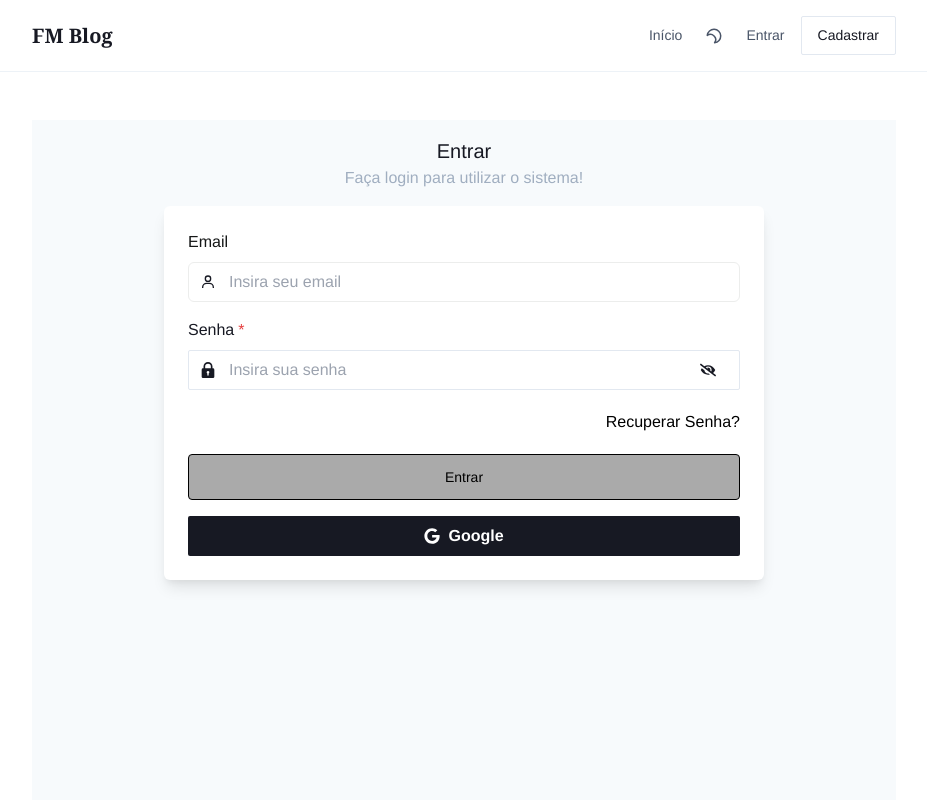
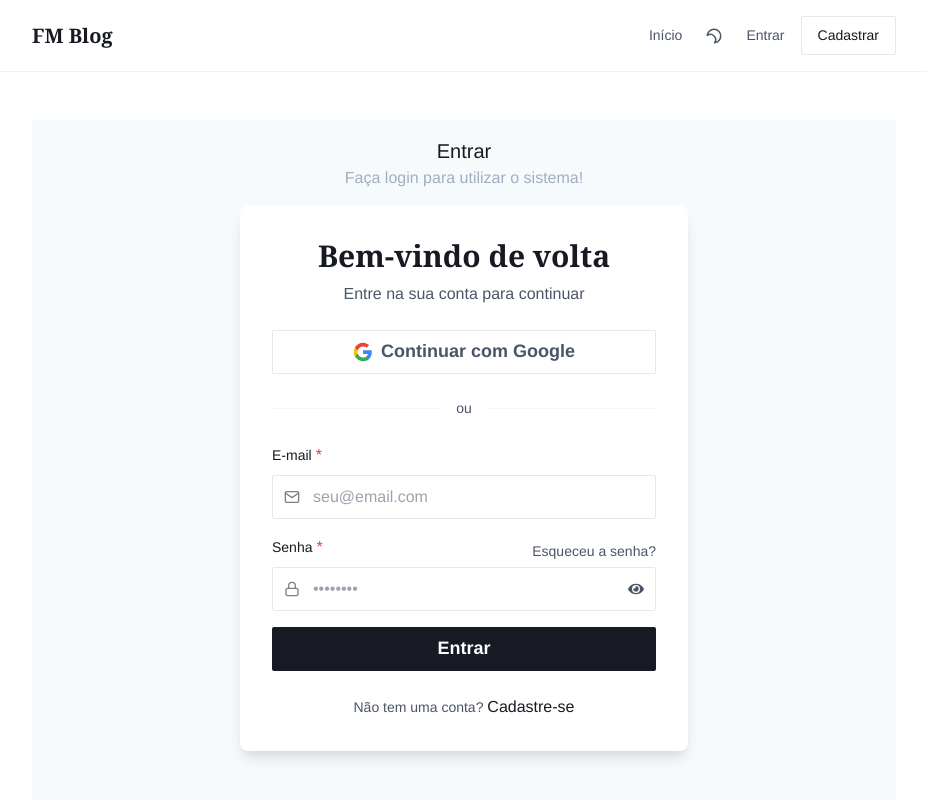
Before and after one commit to FelipeMeloGomes/FM-Blog, a React (Vite) app: page /login in a window 1280 px wide. Shown: the top 800 px of the page, without its empty margins (176-1103 px from the left). Built offline with nearby package versions, Linux system fonts and the light colour scheme; no server answers.

Commit message:
refactor: redesign login form with modern card layout

```diff
--- a/src/components/LoginForm/index.tsx
+++ b/src/components/LoginForm/index.tsx
@@ -1,10 +1,45 @@
-import { Box } from "@chakra-ui/react";
-import type { FormEvent } from "react";
+import {
+  Box,
+  Button,
+  Divider,
+  FormControl,
+  FormLabel,
+  HStack,
+  Heading,
+  Input,
+  InputGroup,
+  InputRightElement,
+  Link,
+  Stack,
+  Text,
+} from "@chakra-ui/react";
+import { useState } from "react";
+import { FaEye, FaEyeSlash } from "react-icons/fa";
+import { FiLock, FiMail } from "react-icons/fi";
+import { Link as RouterLink } from "react-router-dom";
 import { useAuthForm } from "../../hooks/useAuthForm";
-import { AuthButtons } from "../AuthButtons";
-import { LoginFormFields } from "../LoginFormFields";
-import { PasswordResetForm } from "../PasswordResetForm";
 import type { loginFormProps } from "./types";
+
+const GoogleIcon = () => (
+  <svg viewBox="0 0 24 24" width="20" height="20" aria-hidden="true">
+    <path
+      d="M22.56 12.25c0-.78-.07-1.53-.2-2.25H12v4.26h5.92c-.26 1.37-1.04 2.53-2.21 3.31v2.77h3.57c2.08-1.92 3.28-4.74 3.28-8.09z"
+      fill="#4285F4"
+    />
+    <path
+      d="M12 23c2.97 0 5.46-.98 7.28-2.66l-3.57-2.77c-.98.66-2.23 1.06-3.71 1.06-2.86 0-5.29-1.93-6.16-4.53H2.18v2.84C3.99 20.53 7.7 23 12 23z"
+      fill="#34A853"
+    />
+    <path
+      d="M5.84 14.09c-.22-.66-.35-1.36-.35-2.09s.13-1.43.35-2.09V7.07H2.18C1.43 8.55 1 10.22 1 12s.43 3.45 1.18 4.93l2.85-2.22.81-.62z"
+      fill="#FBBC05"
+    />
+    <path
+      d="M12 5.38c1.62 0 3.06.56 4.21 1.64l3.15-3.15C17.45 2.09 14.97 1 12 1 7.7 1 3.99 3.47 2.18 7.07l3.66 2.84c.87-2.6 3.3-4.53 6.16-4.53z"
+      fill="#EA4335"
+    />
+  </svg>
+);
 
 const LoginForm = ({
   isLogin,
@@ -15,57 +50,243 @@ const LoginForm = ({
     error,
     formData,
     setFormData,
-    passwordVisible,
-    setPasswordVisible,
-    passwordVisibleTwo,
-    setPasswordVisibleTwo,
-    handleResetPasswordSubmit,
-    handleGoogleLogin,
-    handleSubmit,
+    handleResetPasswordSubmit: handleResetPw,
+    handleGoogleLogin: handleGoogle,
+    handleSubmit: handleFormSubmit,
     loading,
   } = useAuthForm(isLogin, onSubmit);
 
+  const [showPassword, setShowPassword] = useState(false);
+  const [showConfirmPassword, setShowConfirmPassword] = useState(false);
+
+  const handleSubmit = (e: React.FormEvent<HTMLFormElement>) => {
+    handleFormSubmit(e, formData);
+  };
+
+  const getTitle = () => {
+    if (resetPassword) return "Recuperar Senha";
+    if (isLogin) return "Bem-vindo de volta";
+    return "Crie sua conta";
+  };
+
+  const getDescription = () => {
+    if (resetPassword) return "Digite seu email para receber o link de recuperação";
+    if (isLogin) return "Entre na sua conta para continuar";
+    return "Preencha os dados para se cadastrar";
+  };
+
+  const getButtonText = () => {
+    if (resetPassword) return "Enviar Link";
+    if (isLogin) return "Entrar";
+    return "Cadastrar";
+  };
+
+  const getLoadingText = () => {
+    if (resetPassword) return "Enviando...";
+    if (isLogin) return "Entrando...";
+    return "Cadastrando...";
+  };
+
   return (
     <Box
-      as="form"
-      onSubmit={
-        resetPassword
-          ? handleResetPasswordSubmit
-          : (e: FormEvent<HTMLFormElement>) => handleSubmit(e, formData)
-      }
-      display="flex"
-      flexDirection="column"
-      gap={4}
+      w="full"
+      maxW="md"
       mx="auto"
-      p={6}
-      w="600px"
-      maxW="90%"
-      bg="white"
-      shadow="lg"
-      borderRadius="md"
+      bg="bg.primary"
+      borderRadius="lg"
+      boxShadow="lg"
+      overflow="hidden"
     >
-      {resetPassword ? (
-        <PasswordResetForm
-          formData={formData}
-          setFormData={setFormData}
-          handleResetPasswordSubmit={handleResetPasswordSubmit}
-          error={error}
-        />
-      ) : (
-        <LoginFormFields
-          isLogin={isLogin}
-          formData={formData}
-          setFormData={setFormData}
-          passwordVisible={passwordVisible}
-          setPasswordVisible={setPasswordVisible}
-          passwordVisibleTwo={passwordVisibleTwo}
-          setPasswordVisibleTwo={setPasswordVisibleTwo}
-          handleSubmit={handleSubmit}
-          loading={loading}
-          error={error}
-        />
-      )}
-      {!resetPassword && <AuthButtons handleGoogleLogin={handleGoogleLogin} loading={loading} />}
+      <Stack spacing={6} p={8}>
+        <Box textAlign="center">
+          <Heading size="lg" fontWeight="bold" color="text.primary">
+            {getTitle()}
+          </Heading>
+          <Text color="text.secondary" mt={2}>
+            {getDescription()}
+          </Text>
+        </Box>
+
+        {!resetPassword && (
+          <>
+            <Button
+              variant="outline"
+              size="lg"
+              onClick={handleGoogle}
+              leftIcon={<GoogleIcon />}
+              h="44px"
+              borderColor="border.default"
+              _hover={{ bg: "bg.secondary" }}
+            >
+              Continuar com Google
+            </Button>
+
+            <HStack>
+              <Divider />
+              <Text fontSize="sm" color="text.secondary" whiteSpace="nowrap" px={2}>
+                ou
+              </Text>
+              <Divider />
+            </HStack>
+          </>
+        )}
+
+        <Box as="form" onSubmit={resetPassword ? handleResetPw : handleSubmit}>
+          <Stack spacing={4}>
+            {!isLogin && !resetPassword && (
+              <FormControl isRequired>
+                <FormLabel fontSize="sm" color="text.primary">
+                  Nome de usuário
+                </FormLabel>
+                <Input
+                  placeholder="Seu nome de usuário"
+                  value={formData.displayName}
+                  onChange={(e) => setFormData({ ...formData, displayName: e.target.value })}
+                  h="44px"
+                />
+              </FormControl>
+            )}
+
+            <FormControl isRequired>
+              <FormLabel fontSize="sm" color="text.primary">
+                E-mail
+              </FormLabel>
+              <InputGroup>
+                <Input
+                  type="email"
+                  placeholder="seu@email.com"
+                  value={formData.email}
+                  onChange={(e) => setFormData({ ...formData, email: e.target.value })}
+                  h="44px"
+                  pl={10}
+                />
+                <Box position="absolute" left={3} top="50%" transform="translateY(-50%)" zIndex={2}>
+                  <FiMail color="gray" />
+                </Box>
+              </InputGroup>
+            </FormControl>
+
+            {!resetPassword && (
+              <FormControl isRequired>
+                <HStack justify="space-between">
+                  <FormLabel fontSize="sm" color="text.primary">
+                    Senha
+                  </FormLabel>
+                  {isLogin && (
+                    <Link
+                      as={RouterLink}
+                      to="/resetPassword"
+                      fontSize="sm"
+                      color="text.secondary"
+                      _hover={{ color: "text.primary" }}
+                    >
+                      Esqueceu a senha?
+                    </Link>
+                  )}
+                </HStack>
+                <InputGroup>
+                  <Input
+                    type={showPassword ? "text" : "password"}
+                    placeholder="••••••••"
+                    value={formData.password}
+                    onChange={(e) => setFormData({ ...formData, password: e.target.value })}
+                    h="44px"
+                    pl={10}
+                  />
+                  <Box
+                    position="absolute"
+                    left={3}
+                    top="50%"
+                    transform="translateY(-50%)"
+                    zIndex={2}
+                  >
+                    <FiLock color="gray" />
+                  </Box>
+                  <InputRightElement h="44px">
+                    <Button
+                      variant="ghost"
+                      size="sm"
+                      onClick={() => setShowPassword(!showPassword)}
+                      aria-label={showPassword ? "Ocultar senha" : "Mostrar senha"}
+                    >
+                      {showPassword ? <FaEyeSlash /> : <FaEye />}
+                    </Button>
+                  </InputRightElement>
+                </InputGroup>
+              </FormControl>
+            )}
+
+            {!isLogin && !resetPassword && (
+              <FormControl isRequired>
+                <FormLabel fontSize="sm" color="text.primary">
+                  Confirmar Senha
+                </FormLabel>
+                <InputGroup>
+                  <Input
+                    type={showConfirmPassword ? "text" : "password"}
+                    placeholder="••••••••"
+                    value={formData.confirmPassword}
+                    onChange={(e) => setFormData({ ...formData, confirmPassword: e.target.value })}
+                    h="44px"
+                    pl={10}
+                  />
+                  <Box
+                    position="absolute"
+                    left={3}
+                    top="50%"
+                    transform="translateY(-50%)"
+                    zIndex={2}
+                  >
+                    <FiLock color="gray" />
+                  </Box>
+                  <InputRightElement h="44px">
+                    <Button
+                      variant="ghost"
+                      size="sm"
+                      onClick={() => setShowConfirmPassword(!showConfirmPassword)}
+                      aria-label={showConfirmPassword ? "Ocultar senha" : "Mostrar senha"}
+                    >
+                      {showConfirmPassword ? <FaEyeSlash /> : <FaEye />}
+                    </Button>
+                  </InputRightElement>
+                </InputGroup>
+              </FormControl>
+            )}
+
+            {error && (
+              <Text color="red.500" fontSize="sm">
+                {error}
+              </Text>
+            )}
+
+            <Button
+              type="submit"
+              variant="solid"
+              size="lg"
+              h="44px"
+              isLoading={loading}
+              loadingText={getLoadingText()}
+            >
+              {getButtonText()}
+            </Button>
+          </Stack>
+        </Box>
+
+        {!resetPassword && (
+          <Text textAlign="center" fontSize="sm" color="text.secondary">
+            {isLogin ? "Não tem uma conta? " : "Já tem uma conta? "}
+            <Link
+              as={RouterLink}
+              to={isLogin ? "/register" : "/login"}
+              color="text.primary"
+              fontWeight="medium"
+              _hover={{ textDecoration: "underline" }}
+            >
+              {isLogin ? "Cadastre-se" : "Entrar"}
+            </Link>
+          </Text>
+        )}
+      </Stack>
     </Box>
   );
 };
```
